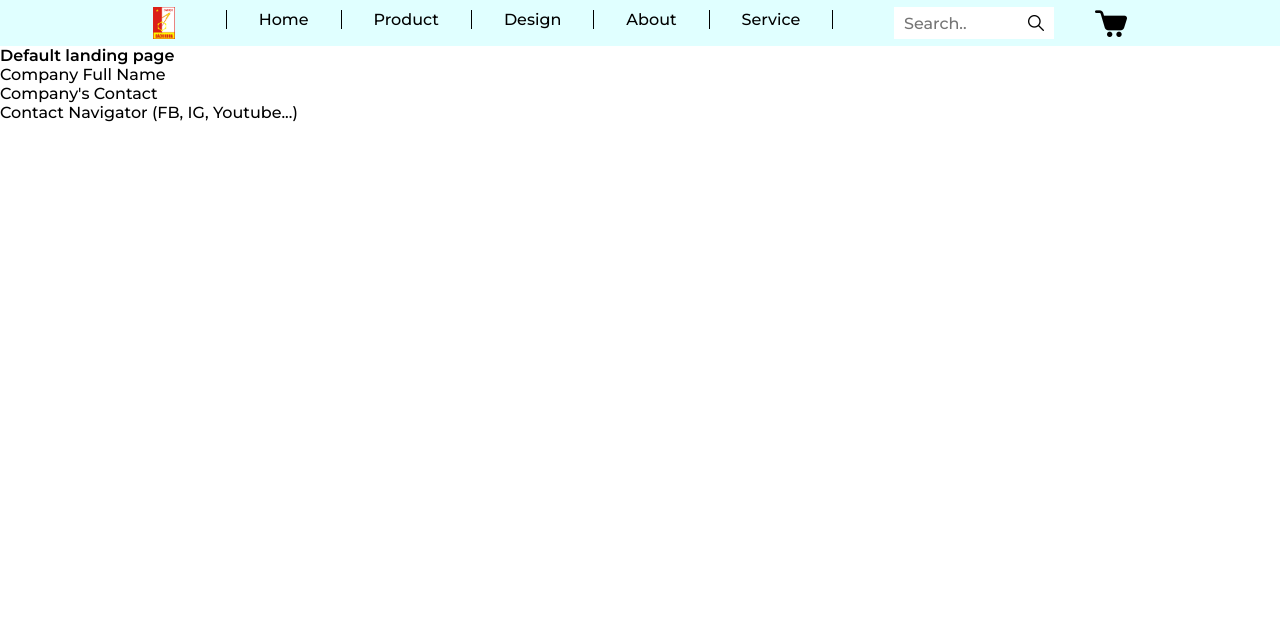
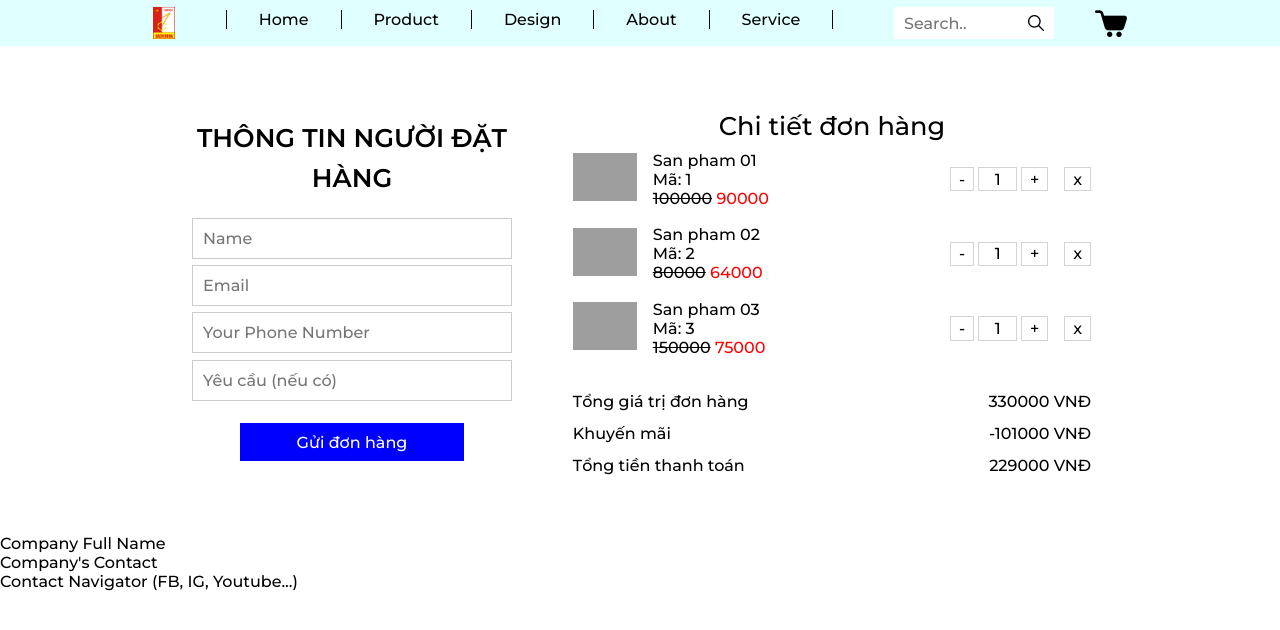
Before and after one commit to phn210/weba-skin-shop, a PHP site: page /weba-skin-shop/pages/cart in a window 1280 px wide. Shown: the top 630 px of the page. Run offline with PHP 8.4, Linux system fonts and the light colour scheme; grey boxes are pictures that could not be loaded.

Commit message:
update front-end

```diff
--- a/app/controllers/Pages.php
+++ b/app/controllers/Pages.php
@@ -20,4 +20,8 @@ class Pages extends Controller{
     public function service(){
         $this->view('pages/service');
     }
+
+    public function cart(){
+        $this->view('pages/cart');
+    }
 }
--- a/app/views/common/footer.php
+++ b/app/views/common/footer.php
@@ -4,5 +4,9 @@
             <div class="contact_navigator">Contact Navigator (FB, IG, Youtube...)</div>
             <div class="map"></div>
         </footer>
+
+        <script src="<?=URLROOT?>/public/javascript/cart.js"></script>
+        <script src="<?=URLROOT?>/public/javascript/product_list.js"></script>
+        <script src="<?=URLROOT?>/public/javascript/product_detail.js"></script>
     </body>
 </html>
--- /dev/null
+++ b/app/views/pages/cart.php
@@ -0,0 +1,32 @@
+<?php
+    require_once '../app/views/common/header.php';
+?>
+    <div class="main_section">
+    <div class="containter_order">
+      <div class="order_form">
+        <h1>THÔNG TIN NGƯỜI ĐẶT HÀNG</h1>
+        <form action="">
+          <input type="text" name="" placeholder="Name" required id="name" class="form-control">
+          <input type="email" name="" placeholder="Email" required id="email" class="form-control">
+          <input type="tel" placeholder="Your Phone Number" required name="phone" id="" class="form-control" />
+          <input type="text" name="" placeholder="Yêu cầu (nếu có)" id="note" class="form-control">
+          <input class="form_button" type="submit" value="Gửi đơn hàng">
+        </form>
+      </div>
+
+      <div class="order">
+        <h2>Chi tiết đơn hàng</h2>
+        <ul class="order_items">
+        </ul>
+
+        <div class="order_summary">
+          <p>Tổng giá trị đơn hàng <span id="total-value" class="money">100.000</span></p>
+          <p>Khuyến mãi <span id="discount" class="money">-20.000</span></p>
+          <p>Tổng tiền thanh toán <span id="total-money" class="money">80.000</span></p>
+        </div>
+      </div>
+    </div>
+  </div>
+<?php
+    require_once '../app/views/common/footer.php';
+?>
--- a/public/css/style.css
+++ b/public/css/style.css
@@ -394,3 +425,116 @@ li {
   background-color: transparent;
   cursor: pointer;
 }
+
+
+/* Cart */
+
+.containter_order {
+  display: flex;
+  justify-content: space-between;
+}
+
+.containter_order>div {
+  padding: 1rem 1rem;
+}
+
+.order_form {
+  flex-basis: 40%;
+  display: flex;
+  flex-direction: column;
+  justify-content: center;
+}
+
+.order_form>* {
+  padding: 0.5rem 1rem;
+}
+
+.order_form h1 {
+  text-align: center;
+  font-weight: 700;
+  font-size: 1.6rem;
+  line-height: 2.5rem;
+}
+
+.form-control {
+  margin: 0.2rem 0;
+  width: 100%;
+  padding: 10px;
+  border: 1px solid #ccc;
+}
+
+.form_button {
+  color: #FFF;
+  background-color: blue;
+  text-decoration: none;
+  width: 70%;
+  position: relative;
+  left: 15%;
+  margin: 1.2rem 0 0 0;
+  padding: 0.6rem 1rem;
+  border: none;
+  text-align: center;
+}
+
+.form_button:hover {
+  cursor: pointer;
+  color: #000;
+  background-color: #ccc;
+}
+
+.order {
+  flex-basis: 60%;
+  padding: 1.2rem;
+}
+
+.order h2 {
+  margin: 1.5rem 0 0 0;
+  text-align: center;
+  font-weight: 500;
+  font-size: 1.6rem;
+  line-height: 2.5rem;
+}
+
+.order_items {}
+
+.order_item {
+  display: flex;
+  align-items: center;
+}
+
+.order_item>* {
+  margin: 0 0.5rem;
+}
+
+.order_item .item_image {
+  height: 3rem;
+}
+
+.order_item .item_info {
+  flex: 2;
+}
+
+.order_item button {
+  background-color: transparent;
+  border: 1px lightgray solid;
+  padding: 0.1rem 0.5rem;
+  cursor: pointer;
+}
+
+.order_item .item_amount {
+  text-align: right;
+  outline: none;
+  width: 2.4rem;
+  background-color: transparent;
+  border: 1px lightgray solid;
+  padding: 0.1rem 0rem 0.1rem 0.5rem;
+}
+
+.order_summary {
+  padding: 1rem 0.8rem;
+  line-height: 2rem;
+}
+
+.order_summary .money {
+  float: right;
+}
--- /dev/null
+++ b/public/javascript/cart.js
@@ -0,0 +1,84 @@
+items = [
+    { name: 'San pham 01', id: 1, price: 100000, discount: 0.1, quantity: 1 },
+    { name: 'San pham 02', id: 2, price: 80000, discount: 0.2, quantity: 1 },
+    { name: 'San pham 03', id: 3, price: 150000, discount: 0.5, quantity: 1 }
+]
+
+function render() {
+    let item_prices = []
+    let i = 0
+    let totalValue = 0
+    let discount = 0
+    let totalMoney = 0
+
+    items.forEach(item => {
+        totalValue += item.quantity * item.price
+        discount -= item.quantity * item.price * item.discount
+        item_prices[i++] = item.quantity * item.price * (1 - item.discount)
+    })
+    totalMoney = totalValue + discount;
+
+    const html = items.map(item => `
+        <li class="order_item">
+        <a href=""><img class="item_image" src="<?=URLROOT?>/public/img/test1.jpg"></a>
+        <div class="item_info">
+        <div class="item_name"><a href="">${item.name}</a></div>
+        <div class="item_id">Mã: ${item.id}</div>
+        <div class="item_price">
+            <span id="retail_price">${item.price}</span>
+            <span id="discounted">${item.price*(1-item.discount)}</span>
+        </div>
+        </div>
+        <div class="quantity" style="float:right">
+        <button class="btn_sub_item">-</button>
+        <input class="item_amount" type="number" value="${item.quantity}" readonly/>
+        <button class="btn_add_item">+</button>
+        </div>
+        <button class="btn_del_item">x</button>
+        </li>
+    `).join('')
+    document.getElementsByClassName('order_items')[0].innerHTML = html
+
+    const addButtons = document.getElementsByClassName('btn_add_item')
+    const subButtons = document.getElementsByClassName('btn_sub_item')
+    const removeButtons = document.getElementsByClassName('btn_del_item')
+
+    for (let i = 0; i < removeButtons.length; i++) {
+        addButtons[i].addEventListener('click', () => {
+            updateQuantity(i, items[i].quantity + 1);
+        })
+
+        subButtons[i].addEventListener('click', () => {
+            updateQuantity(i, items[i].quantity - 1);
+        })
+
+        removeButtons[i].addEventListener('click', () => {
+            remove(i);
+        })
+    }
+
+    document.getElementById('total-value').innerText = `${totalValue.toFixed(0)} VNĐ`
+    document.getElementById('discount').innerText = `${discount.toFixed(0)} VNĐ`
+    document.getElementById('total-money').innerText = `${totalMoney.toFixed(0)} VNĐ`
+}
+
+function add() {
+    items.push({ name: 'San pham 01', id: 1, price: 100000, discount: 0.1, quantity: 1 })
+    console.log(removeButtons.length);
+    render();
+}
+
+function remove(index) {
+    items.splice(index, 1)
+    render();
+}
+
+function updateQuantity(index, quantity) {
+    if (quantity < 1) {
+        return
+    }
+    items[index].quantity = quantity
+    render();
+}
+
+render();
--- /dev/null
+++ b/public/javascript/product_detail.js
@@ -0,0 +1,114 @@
+// Sample Pictures Slider
+let thumbnails = document.getElementsByClassName('sample-thumbnail')
+let thumbnailContainer = document.getElementsByClassName('thumbnails')[0]
+const IMG_WIDTH = 80
+thumbnailContainer.style.width = `${thumbnails.length * IMG_WIDTH}px`
+
+thumbnails[0].classList.add('active')
+
+let activeImages = document.getElementsByClassName('active')
+
+document.getElementById('featured').src = activeImages[0].src
+
+for (var i = 0; i < thumbnails.length; i++) {
+    thumbnails[i].addEventListener('click', function() {
+        if (activeImages.length > 0) {
+            activeImages[0].classList.remove('active')
+        }
+
+        this.classList.add('active')
+
+        document.getElementById('featured').src = this.src
+    })
+}
+
+let index = 0
+
+function nextSample() {
+    if (index < thumbnails.length - 1) {
+        index++;
+    } else {
+        index = 0;
+    }
+
+    thumbnailContainer.style.transform = `translateX(-${IMG_WIDTH*index}px)`
+}
+
+function prevSample() {
+    if (index == 0) {
+        index = thumbnails.length - 1;
+    } else {
+        index--;
+    }
+
+    thumbnailContainer.style.transform = `translateX(-${IMG_WIDTH*index}px)`
+}
+
+document.getElementById('sample_prev').addEventListener('click', () => {
+    prevSample()
+})
+
+document.getElementById('sample_next').addEventListener('click', () => {
+    nextSample();
+})
+
+// Quantity to Add to cart controll
+let $value = 1
+
+function updateQuantity(quantity) {
+    if (quantity < 1) {
+        return
+    }
+    $value = quantity
+    render();
+}
+
+function render() {
+    const html = `<input type="number" value="${$value}" readonly/>`
+    document.getElementById('quantity-to-add').innerHTML = html
+}
+
+render();
+
+document.getElementById('btn_sub').addEventListener('click', () => {
+    updateQuantity($value - 1);
+})
+
+document.getElementById('btn_add').addEventListener('click', () => {
+    updateQuantity($value + 1);
+})
+
+
+// Similar Products Slider
+let similarThumbnails = document.getElementsByClassName('similar-thumbnail')
+let similarThumbnailContainer = document.getElementsByClassName('thumbnails')[1]
+
+let sIndex = 0;
+
+function nextSimilar() {
+    if (sIndex < similarThumbnails.length - 1) {
+        sIndex += 3;
+    } else {
+        sIndex = 0;
+    }
+
+    similarThumbnailContainer.style.transform = `translateX(-${IMG_WIDTH*sIndex}px)`
+}
+
+function prevSimilar() {
+    if (sIndex == 0) {
+        sIndex = similarThumbnails.length - 1;
+    } else {
+        sIndex -= 3;
+    }
+
+    similarThumbnailContainer.style.transform = `translateX(-${IMG_WIDTH*sIndex}px)`
+}
+
+document.getElementById('similar_prev').addEventListener('click', () => {
+    prevSimilar()
+})
+
+document.getElementById('similar_next').addEventListener('click', () => {
+    nextSimilar();
+})
```
Also changed, not shown: other parts of public/css/style.css (+37 -6 lines), app/views/products/detail.php (+43 -22 lines), public/img/test1.jpg (added), public/img/test2.jpg (added), public/img/test3.jpg (added), public/img/test4.jpg (added), public/javascript/product_list.js (added).
